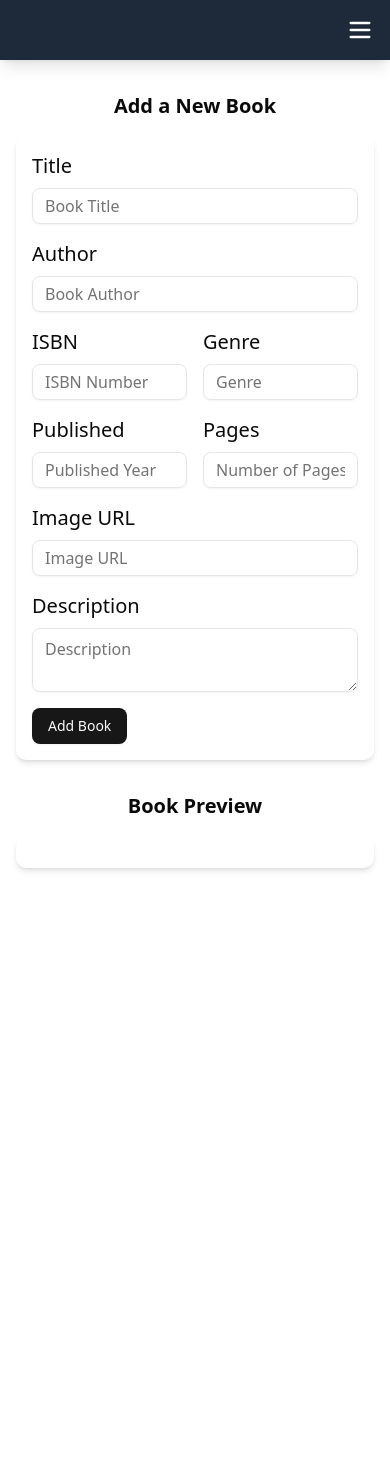
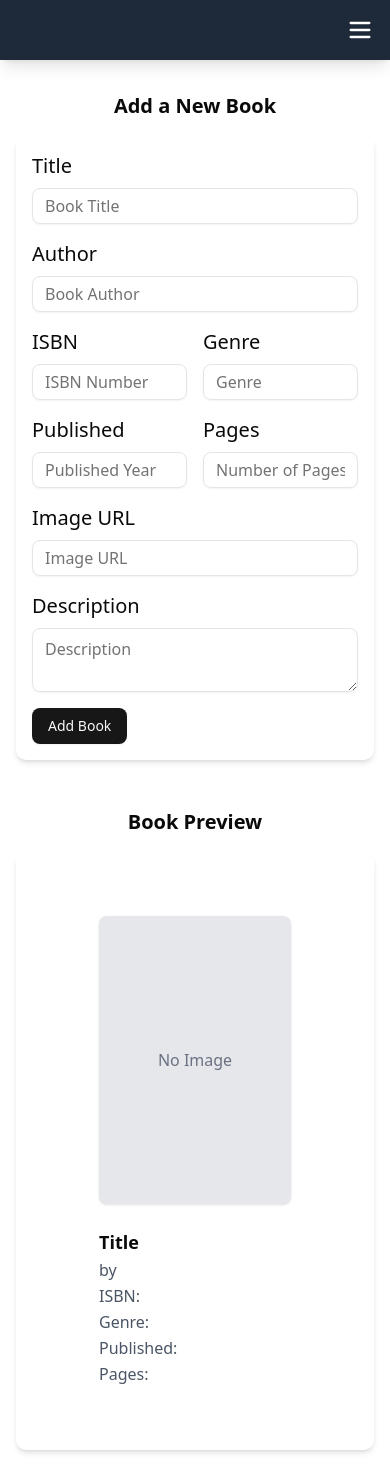
Before and after one commit to hemanthrasabhathula/best-lines-of-books-full-stack, a React (Vite) app in the folder client/: page /addbook in a window 390 px wide. Before the commit the page ends 884 px from the top, so only its background shows below. Built offline with nearby package versions, Linux system fonts and the light colour scheme; no server answers.

Commit message:
feat: enhance AddBook component with improved book preview layout and image handling

```diff
--- a/client/src/components/AddBook/AddBook.tsx
+++ b/client/src/components/AddBook/AddBook.tsx
@@ -29,7 +29,16 @@ const bookSchema = z.object({
 export const AddBook = () => {
   const [bookData, setBookData] = useState<null | Partial<
     z.infer<typeof bookSchema>
-  >>(null);
+  >>({
+    title: "",
+    author: "",
+    isbn: "",
+    genre: "",
+    published: "",
+    pages: "",
+    image: "",
+    description: "",
+  });
 
   const handleBookData = (data: Partial<z.infer<typeof bookSchema>>) => {
     setBookData(data);
@@ -38,7 +47,7 @@ export const AddBook = () => {
 
   return (
     <div className="flex flex-col items-center max-w-7xl mx-auto p-4">
-      <div className="grid grid-cols-1 sm:grid-cols-2 gap-4 w-full">
+      <div className="grid grid-cols-1 sm:grid-cols-2 gap-8 sm:gap-4  w-full">
         <div className="flex flex-col items-center w-full">
           <h2 className="flex flex-col items-center text-xl font-bold w-full p-4">
             Add a New Book
@@ -54,22 +63,51 @@ export const AddBook = () => {
           <div className="w-full h-full p-4 bg-white rounded-lg shadow-md overflow-auto">
             {/* Book preview content goes here */}
             {bookData && (
-              <div>
-                <h3 className="text-lg font-bold"> Title: {bookData.title}</h3>
-                <p className="text-gray-600"> Author: {bookData.author}</p>
-                <p className="text-gray-600"> ISBN: {bookData.isbn}</p>
-                <p className="text-gray-600"> Genre: {bookData.genre}</p>
-                <p className="text-gray-600">Published: {bookData.published}</p>
-                <p className="text-gray-600"> Pages: {bookData.pages}</p>
-                {/* <img
-                  src={bookData.image}
-                  alt={bookData.title}
-                  className="w-32 h-32 object-cover"
-                /> */}
-                <p className="text-gray-600 break-words ">
-                  {" "}
-                  Description: {bookData.description}
-                </p>
+              <div className="flex flex-col items-center max-w-5xl mx-auto p-4 sm:mt-4 mb-4 mt-8 ">
+                <div className="grid grid-cols-1 sm:grid-cols-2 gap-6 mb-4">
+                  <div className="flex flex-col items-center">
+                    {bookData.image ? (
+                      <img
+                        src={bookData.image}
+                        alt={bookData.title}
+                        className="w-48 h-72 object-cover rounded-md shadow hover:shadow-lg hover:-rotate-3 transition-all duration-200"
+                      />
+                    ) : (
+                      <div className="w-48 h-72 bg-gray-200 rounded-md shadow flex items-center justify-center">
+                        <span className="text-gray-500">No Image</span>
+                      </div>
+                    )}
+                  </div>
+                  <div className="flex flex-col items-start justify-center gap-0.5 overflow-auto">
+                    <h2 className="text-lg sm:text-2xl font-bold break-all">
+                      {bookData.title ? bookData.title : "Title"}
+                    </h2>
+                    <p className="text-gray-600 break-all">
+                      by {bookData.author}
+                    </p>
+                    <p className="text-gray-600 break-all">
+                      ISBN: {bookData.isbn}
+                    </p>
+                    <p className="text-gray-600 break-all">
+                      Genre: {bookData.genre}
+                    </p>
+                    <p className="text-gray-600 break-all">
+                      Published: {bookData.published}
+                    </p>
+                    <p className="text-gray-600 break-all">
+                      Pages: {bookData.pages}
+                    </p>
+                  </div>
+                </div>
+                {bookData.description && (
+                  <div className="mt-2 sm:mt-8 w-full max-w-3xl p-2 overflow-auto">
+                    <p
+                      className={`text-gray-700 text-sm sm:text-base leading-relaxed break-words `}
+                    >
+                      <b>Description:</b> {bookData.description}
+                    </p>
+                  </div>
+                )}
               </div>
             )}
           </div>
```
